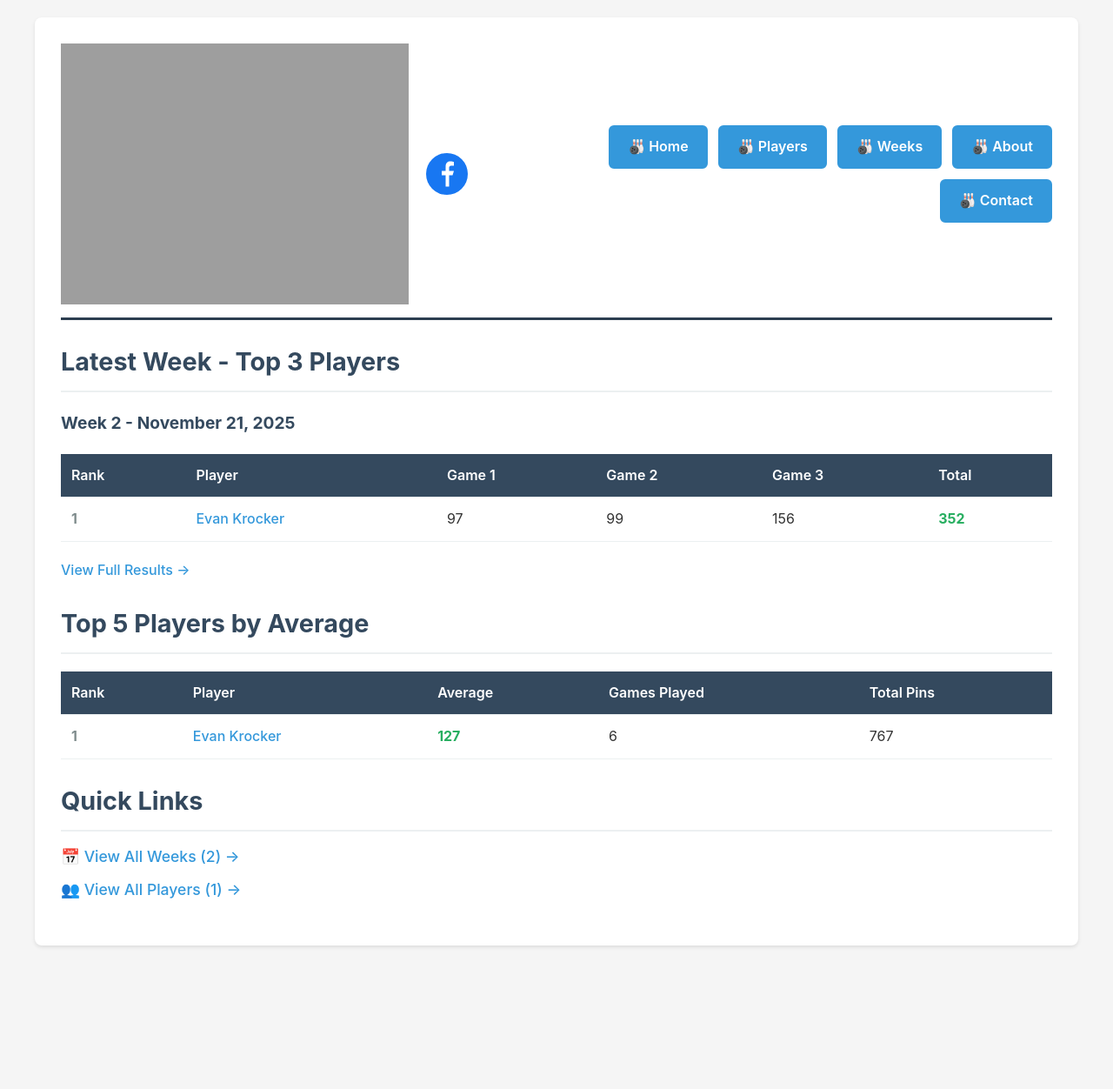
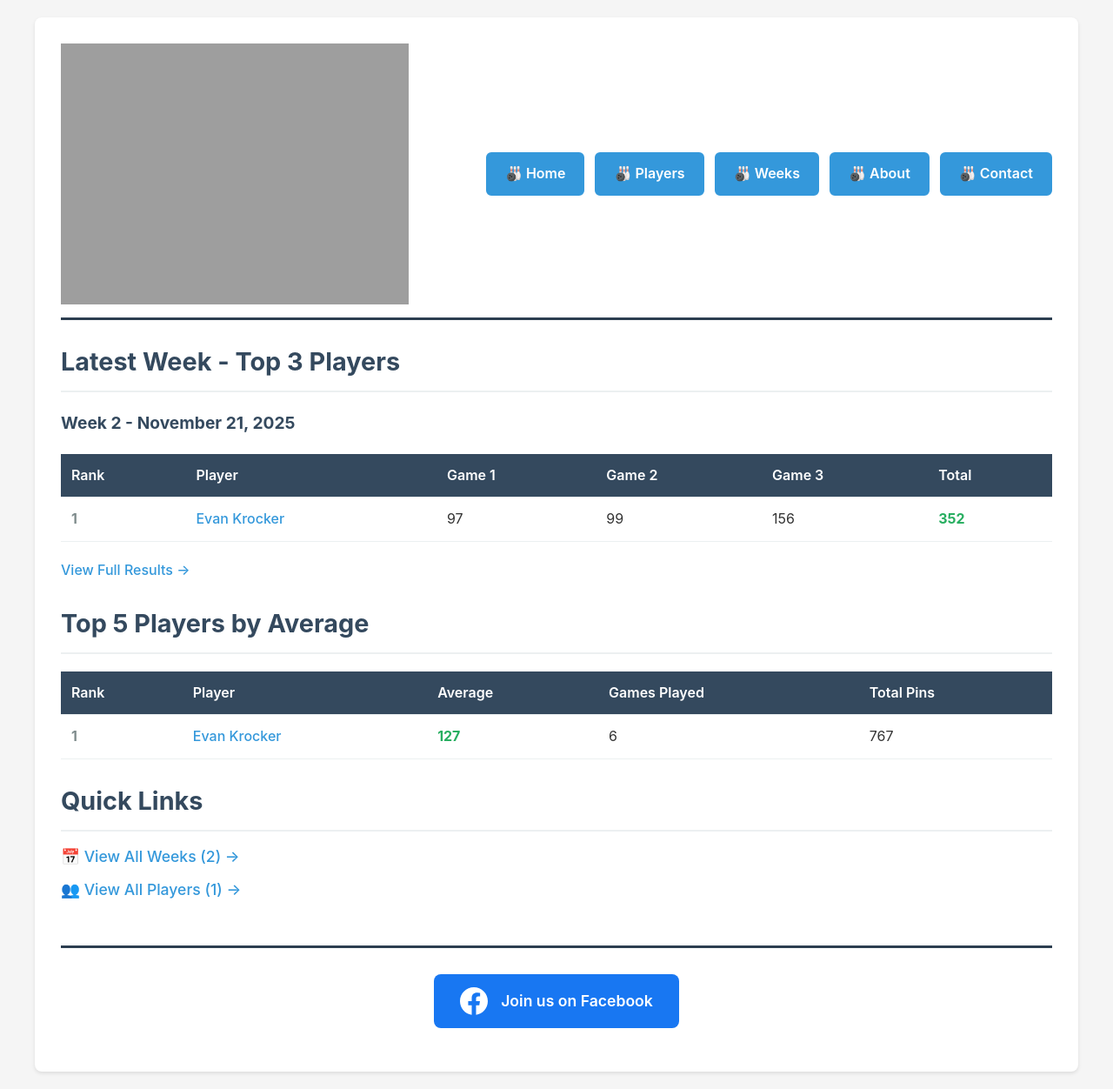
Before and after one commit to evankrocker/rumbucketbowling, a Jekyll site: the page built from index.html, in a window 1280 px wide. Shown: the whole page at 87% size. Built offline with Jekyll 4.4.1, drawn with Linux system fonts in a browser that asks for light colours; before the commit the page ends 1107 px from its top, so only the background shows below that.

Commit message:
Move Facebook icon to footer with 'Join us on Facebook' text
Relocated Facebook integration from header to footer:

Footer Design:
- Created new footer section with top border
- Large, prominent 'Join us on Facebook' button
- Facebook icon (32x32px) with text label
- Official Facebook blue background (#1877F2)
- White text and icon for high contrast

Button Features:
- Inline-flex layout with icon and text
- 15px gap between icon and text
- Rounded corners (8px) for modern look
- Padding: 15px vertical, 30px horizontal
- Font size: 1.1em for visibility

Interactive Effects:
- Hover: Darker blue (#166fe5)
- Lift animation on hover (translateY -2px)
- Box shadow on hover for depth
- Smooth 0.3s transitions

Layout:
- Centered in footer
- 30px padding top
- 50px margin from main content
- Consistent with site design

Header Cleanup:
- Removed Facebook icon from header
- Cleaner navigation area
- Logo and nav buttons only
- Better visual hierarchy

The footer provides a clear, prominent call-to-action for users to connect on Facebook without cluttering the main navigation.

```diff
--- a/_layouts/default.html
+++ b/_layouts/default.html
@@ -39,20 +39,33 @@
             height: auto;
             display: block;
         }
-        .facebook-icon {
-            display: flex;
+        footer {
+            border-top: 3px solid #2c3e50;
+            padding-top: 30px;
+            margin-top: 50px;
+            text-align: center;
+        }
+        .footer-facebook {
+            display: inline-flex;
             align-items: center;
-            margin-left: auto;
-            margin-right: 20px;
+            gap: 15px;
+            padding: 15px 30px;
+            background: #1877F2;
+            color: white;
+            text-decoration: none;
+            border-radius: 8px;
+            font-weight: 600;
+            font-size: 1.1em;
+            transition: all 0.3s ease;
+            margin-bottom: 20px;
         }
-        .facebook-icon a {
-            display: inline-block;
-            transition: transform 0.3s ease, opacity 0.3s ease;
-            line-height: 0;
+        .footer-facebook:hover {
+            background: #166fe5;
+            transform: translateY(-2px);
+            box-shadow: 0 4px 12px rgba(24, 119, 242, 0.4);
         }
-        .facebook-icon a:hover {
-            transform: scale(1.1);
-            opacity: 0.8;
+        .footer-facebook svg {
+            flex-shrink: 0;
         }
         h1 {
             color: #2c3e50;
@@ -193,10 +206,6 @@
                 max-width: 100%;
                 margin: 0 auto 15px;
             }
-            .facebook-icon {
-                margin: 0 auto 15px;
-                justify-content: center;
-            }
             h1 {
                 font-size: 1.5em;
             }
@@ -246,14 +255,6 @@
             <!--<h1><a href="/" style="color: #2c3e50; text-decoration: none;">{{ site.title }}</a></h1>
             <p>{{ site.description }}</p>-->
             <img src="http://rumbucketbowling.net/rumbucket.png" alt="Rum Bucket Bowling League">
-            <div class="facebook-icon">
-                <a href="https://facebook.com/rumbucketbowlingpa" target="_blank" rel="noopener noreferrer" title="Follow us on Facebook" aria-label="Follow us on Facebook">
-                    <svg width="48" height="48" viewBox="0 0 48 48" fill="none" xmlns="http://www.w3.org/2000/svg">
-                        <circle cx="24" cy="24" r="24" fill="#1877F2"/>
-                        <path d="M26.5 25.5H30.5L32 20.5H26.5V17.5C26.5 16.47 26.5 14.5 29.5 14.5H32V10.14C31.174 10.045 29.943 9.5 27.643 9.5C24.928 9.5 22.5 11.183 22.5 15.5V20.5H18V25.5H22.5V38.5H26.5V25.5Z" fill="white"/>
-                    </svg>
-                </a>
-            </div>
             <nav>
                 <a href="/">🎳 Home</a>
                 <a href="/players/">🎳 Players</a>
@@ -265,6 +266,14 @@
         <main>
             {{ content }}
         </main>
+        <footer>
+            <a href="https://facebook.com/rumbucketbowlingpa" target="_blank" rel="noopener noreferrer" class="footer-facebook">
+                <svg width="32" height="32" viewBox="0 0 48 48" fill="none" xmlns="http://www.w3.org/2000/svg">
+                    <path d="M24 0C10.745 0 0 10.745 0 24c0 11.979 8.776 21.908 20.25 23.708V30.938h-6.094v-6.938h6.094v-5.281c0-6.016 3.583-9.344 9.073-9.344 2.625 0 5.375.469 5.375.469v5.906h-3.031c-2.984 0-3.917 1.85-3.917 3.75v4.5h6.656l-1.063 6.938h-5.594v16.77C39.224 45.908 48 35.978 48 24 48 10.745 37.255 0 24 0z" fill="white"/>
+                </svg>
+                Join us on Facebook
+            </a>
+        </footer>
     </div>
 </body>
 </html>
```
